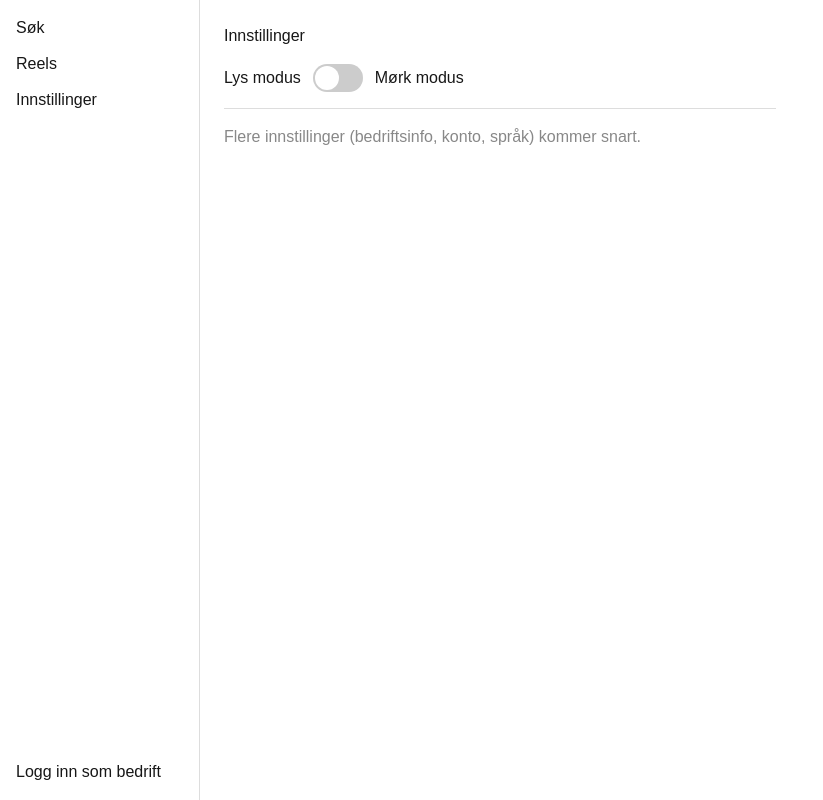
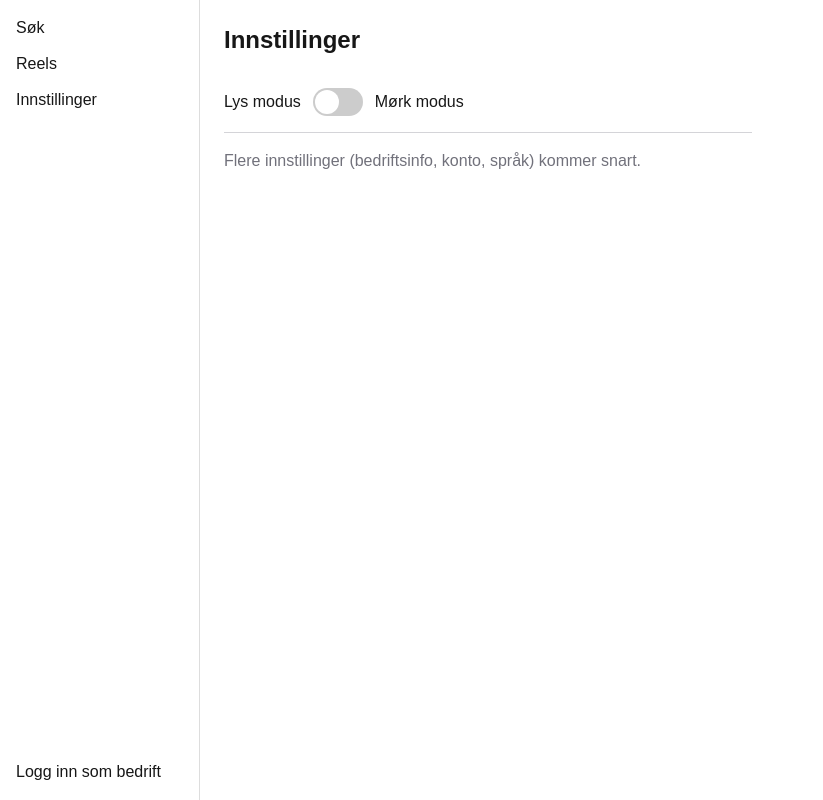
Before and after one commit to Magnufinuf/Shopsearch, a Next.js app: page /innstillinger in a window 1280 px wide. Shown: the whole page, without its empty margins (0-823 px from the left). Built offline with nearby package versions, Linux system fonts and the light colour scheme.

Commit message:
Update page.tsx

```diff
--- a/app/innstillinger/page.tsx
+++ b/app/innstillinger/page.tsx
@@ -1,11 +1,6 @@
 "use client";
 
 import { useEffect, useState } from "react";
-
-function applyTheme(isDark: boolean) {
-  document.body.style.backgroundColor = isDark ? "#0a0a0a" : "#ffffff";
-  document.body.style.color = isDark ? "#ededed" : "#171717";
-}
 
 export default function InnstillingerPage() {
   const [darkMode, setDarkMode] = useState(false);
@@ -19,55 +14,31 @@ export default function InnstillingerPage() {
     const newValue = !darkMode;
     setDarkMode(newValue);
     localStorage.setItem("shopsearch_theme", newValue ? "dark" : "light");
-    applyTheme(newValue);
+    document.documentElement.classList.toggle("dark", newValue);
   }
 
   return (
-    <main style={{ padding: 24, maxWidth: 600 }}>
-      <h1>Innstillinger</h1>
+    <main className="p-6 max-w-xl">
+      <h1 className="text-2xl font-semibold mb-4 dark:text-white">Innstillinger</h1>
 
-      <div
-        style={{
-          display: "flex",
-          alignItems: "center",
-          gap: 12,
-          padding: "16px 0",
-          borderBottom: "1px solid #ddd",
-        }}
-      >
-        <span>Lys modus</span>
+      <div className="flex items-center gap-3 py-4 border-b border-zinc-300 dark:border-zinc-700">
+        <span className="dark:text-white">Lys modus</span>
 
         <button
           onClick={toggleDarkMode}
-          style={{
-            width: 50,
-            height: 28,
-            borderRadius: 14,
-            border: "none",
-            background: darkMode ? "#444" : "#ccc",
-            position: "relative",
-            cursor: "pointer",
-            padding: 0,
-          }}
+          className="relative w-[50px] h-7 rounded-full border-none cursor-pointer p-0"
+          style={{ background: darkMode ? "#444" : "#ccc" }}
         >
           <span
-            style={{
-              position: "absolute",
-              top: 2,
-              left: darkMode ? 24 : 2,
-              width: 24,
-              height: 24,
-              borderRadius: "50%",
-              background: "#fff",
-              transition: "left 0.15s ease",
-            }}
+            className="absolute top-[2px] w-6 h-6 rounded-full bg-white transition-all"
+            style={{ left: darkMode ? 24 : 2 }}
           />
         </button>
 
-        <span>Mørk modus</span>
+        <span className="dark:text-white">Mørk modus</span>
       </div>
 
-      <p style={{ marginTop: 16, color: "#888" }}>
+      <p className="mt-4 text-zinc-500 dark:text-zinc-400">
         Flere innstillinger (bedriftsinfo, konto, språk) kommer snart.
       </p>
     </main>
```
